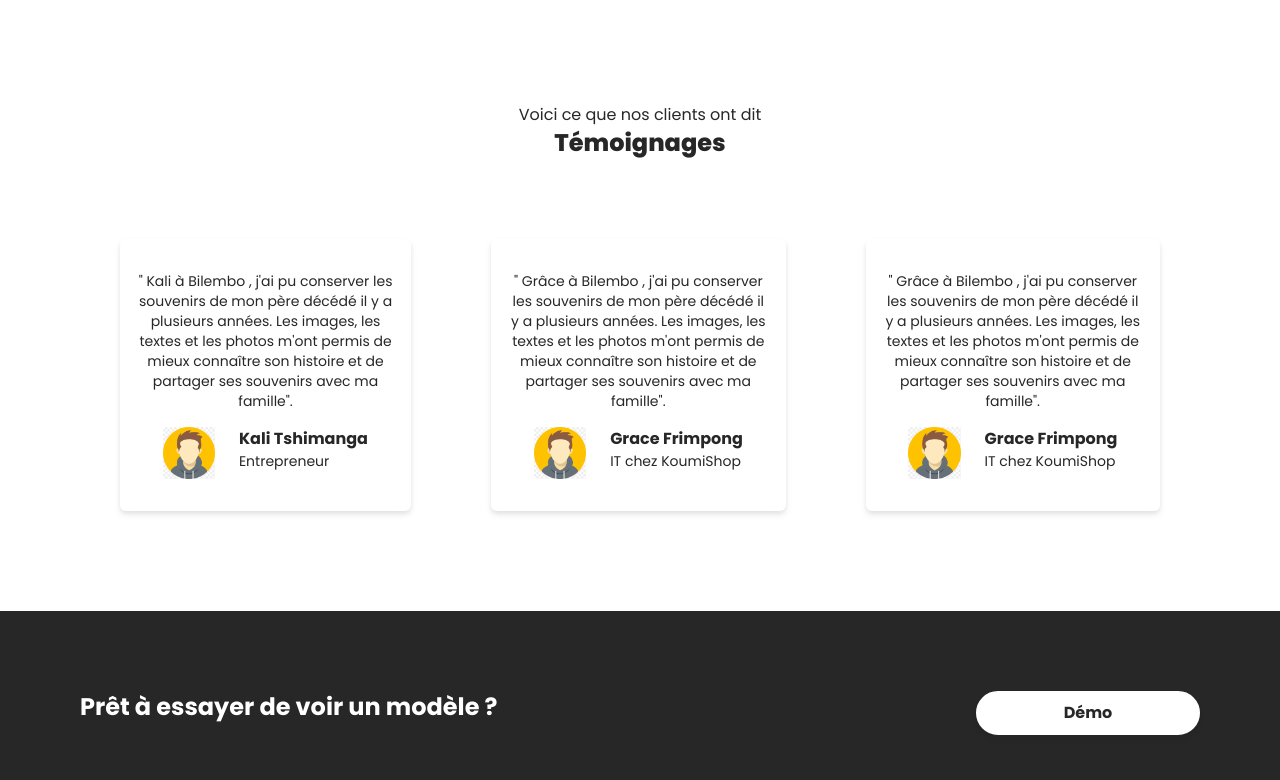
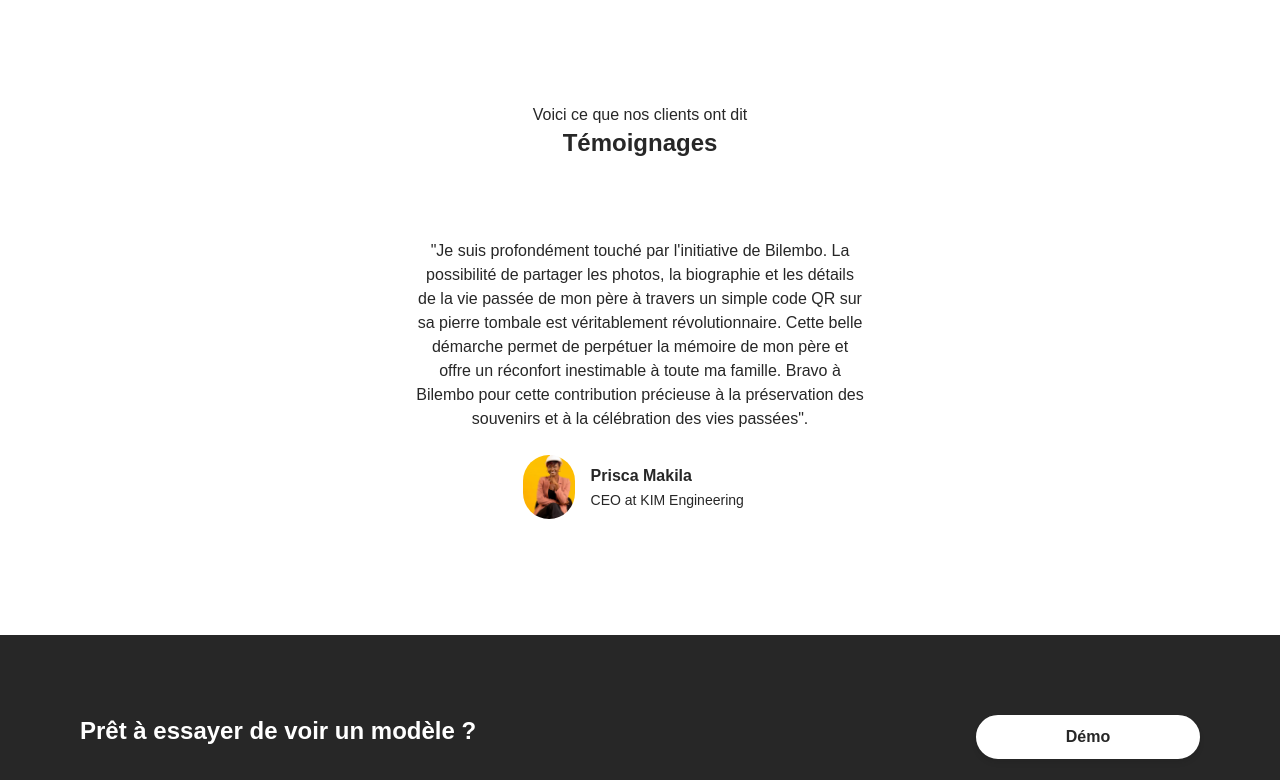
Before and after one commit to BenNdase/bilembo-webapp, a Next.js app: page / in a window 1280 px wide. Shown: the part 1600-2380 px from the top of the page. Built offline with nearby package versions, Linux system fonts and the light colour scheme.

Commit message:
refactor

```diff
--- a/app/globals.css
+++ b/app/globals.css
@@ -1,15 +1,15 @@
 @tailwind base;
 @tailwind components;
 @tailwind utilities;
-@import url('https://fonts.googleapis.com/css2?family=Montserrat:ital,wght@0,100;0,200;0,300;0,400;0,500;0,600;0,700;0,800;0,900;1,100;1,200;1,300;1,400;1,500;1,600;1,700;1,800;1,900&family=Poppins:ital,wght@0,100;0,200;0,300;0,400;0,500;0,600;0,700;0,800;0,900;1,100;1,200;1,300;1,400;1,500;1,600;1,700;1,800;1,900&display=swap');
-
+@import url("https://fonts.googleapis.com/css2?family=Montserrat:ital,wght@0,100;0,200;0,300;0,400;0,500;0,600;0,700;0,800;0,900;1,100;1,200;1,300;1,400;1,500;1,600;1,700;1,800;1,900&family=Poppins:ital,wght@0,100;0,200;0,300;0,400;0,500;0,600;0,700;0,800;0,900;1,100;1,200;1,300;1,400;1,500;1,600;1,700;1,800;1,900&display=swap");
+@import url("https://fonts.googleapis.com/css2?family=Khand:wght@300;400;500;600;700&family=Roboto:ital,wght@0,100;0,300;0,400;0,500;0,700;0,900;1,100;1,300;1,400;1,500;1,700;1,900&display=swap");
 
 :root {
-    --white-color: #ffff;
-    --primary-color: #272727;
+  --white-color: #ffff;
+  --primary-color: #272727;
 }
 
-*{
-    font-family: 'Poppins', sans-serif;
-    color: #272727;
+* {
+  font-family: "Khand", sans-serif;
+  color: #272727;
 }
--- a/app/layout.tsx
+++ b/app/layout.tsx
@@ -1,12 +1,12 @@
 import "./globals.css";
 import type { Metadata } from "next";
-import { Poppins } from "next/font/google";
+import { Khand } from "next/font/google";
 import Provider from "./provider/provider";
 
-const poppins = Poppins({
-  weight: ["100", "200", "300", "400", "500", "600", "700", "800", "900"],
-  subsets: ["latin"],
-});
+// const khand = Khand({
+//   weight: ["100", "200", "300", "400", "500", "600", "700", "800", "900"],
+//   subsets: ["latin"],
+// });
 
 export const metadata: Metadata = {
   title: "Bilembo In Memory",
@@ -22,9 +22,7 @@ export default function RootLayout({
   return (
     <html lang="fr">
       <Provider>
-        <body className={`${poppins.className} text-[#272727]`}>
-          {children}
-        </body>
+        <body className={` text-[#272727]`}>{children}</body>
       </Provider>
     </html>
   );
--- a/components/client/home/banner/index.tsx
+++ b/components/client/home/banner/index.tsx
@@ -11,7 +11,7 @@ const BannerSectionOfHome = () => {
   return (
     <BaseContainer className="p-4 lg:flex lg:justify-between lg:items-center lg:-mt-6 lg:pb-16 lg:h-[100vh]">
       <div className="lg:w-3/5 lg:-mt-16">
-        <h1 className="text-3xl font-bold lg:text-6xl lg:leading-tight lg:font-extrabold">
+        <h1 className="text-2xl font-extrabold lg:text-5xl lg:font-extrabold">
           Parce que chaque vie qui passe sur cette terre laisse des traces
         </h1>
         <p className="text-sm py-2 lg:text-lg lg:py-9">
@@ -38,11 +38,11 @@ const BannerSectionOfHome = () => {
           </ButtonLink>
         </div>
       </div>
-      <div className="py-6 flex items-center justify-center lg:w-1/3">
+      <div className="py-6 flex items-center justify-center lg:w-1/2">
         <Image
           src={photo}
           alt="Bilembo in memory mobile"
-          className="w-3/5 lg:w-8/12"
+          className="w-3/5 lg:w-6/12"
         />
       </div>
       <div className="lg:hidden">
--- a/components/client/home/testimonies_section/card.tsx
+++ b/components/client/home/testimonies_section/card.tsx
@@ -1,42 +1,47 @@
+"use client";
+import { Card, CardBody } from "@material-tailwind/react";
 import Image from "next/image";
-import React from "react";
 
 export type Props = {
   className?: string;
-  content?: string;
-  name?: string;
-  detail?: string;
+  content: string;
+  name: string;
+  detail: string;
   avatar: any;
 };
 
-const TestimoniesCard: React.FC<Props> = ({
+const TestimonialCard: React.FC<Props> = ({
+  avatar,
   className,
   content,
+  detail,
   name,
-  detail,
-  avatar,
 }) => {
   return (
-    <div
-      className="flex flex-col gap-4 bg-white drop-shadow-md py-8 px-4 rounded-md"
-      data-aos="zoom-in"
+    <Card
+      placeholder=""
+      color="transparent"
+      shadow={false}
+      className="w-full max-w-[28rem] flex flex-col items-center justify-center"
     >
-      <p className="text-sm text-center">{content}</p>
-      <div className="flex gap-6 justify-center items-start">
+      <CardBody placeholder="" className="mb-6 p-0">
+        <p className="text-center">{content}</p>
+      </CardBody>
+      <div className="mx-0 flex items-center gap-4 pt-0 pb-4">
         <Image
           src={avatar}
-          alt="Temoignanes image"
-          className="w-1/5"
-          width={200}
-          height={200}
+          alt={name}
+          className="w-[4rem] h-[4rem] rounded-full"
         />
-        <div>
-          <p className="font-bold">{name}</p>
+        <div className="flex w-full flex-col gap-0.5">
+          <div className="flex items-center justify-between">
+            <h5 className="font-extrabold">{name}</h5>
+          </div>
           <p className="text-sm">{detail}</p>
         </div>
       </div>
-    </div>
+    </Card>
   );
 };
 
-export default TestimoniesCard;
+export default TestimonialCard;
--- a/components/client/home/testimonies_section/index.tsx
+++ b/components/client/home/testimonies_section/index.tsx
@@ -3,26 +3,27 @@ import TestimoniesCard from "./card";
 import BaseContainer from "../../../layout/container";
 import TitleSection from "../../../layout/title/section";
 import Slideshow from "../../../ui/slide";
+import ImgPrisca from "@/assets/testimony/prisca.jpeg";
 
 const Testimonies = [
   {
-    name: "Kali Tshimanga",
-    detail: "Entrepreneur",
-    description: `" Kali à Bilembo , j'ai pu conserver les souvenirs de mon père décédé il y a plusieurs années. Les images, les textes et les photos m'ont permis de mieux connaître son histoire et de partager ses souvenirs avec ma famille".`,
-    avatar: { Avatar },
+    name: "Prisca Makila",
+    detail: "CEO at KIM Engineering",
+    description: `"Je suis profondément touché par l'initiative de Bilembo. La possibilité de partager les photos, la biographie et les détails de la vie passée de mon père à travers un simple code QR sur sa pierre tombale est véritablement révolutionnaire. Cette belle démarche permet de perpétuer la mémoire de mon père et offre un réconfort inestimable à toute ma famille. Bravo à Bilembo pour cette contribution précieuse à la préservation des souvenirs et à la célébration des vies passées".`,
+    avatar: { ImgPrisca },
   },
-  {
-    name: "Grace Frimpong",
-    detail: "IT chez KoumiShop",
-    description: `" Grâce à Bilembo , j'ai pu conserver les souvenirs de mon père décédé il y a plusieurs années. Les images, les textes et les photos m'ont permis de mieux connaître son histoire et de partager ses souvenirs avec ma famille".`,
-    avatar: { Avatar },
-  },
-  {
-    name: "Grace Frimpong",
-    detail: "IT chez KoumiShop",
-    description: `" Grâce à Bilembo , j'ai pu conserver les souvenirs de mon père décédé il y a plusieurs années. Les images, les textes et les photos m'ont permis de mieux connaître son histoire et de partager ses souvenirs avec ma famille".`,
-    avatar: { Avatar },
-  },
+  // {
+  //   name: "Grace Frimpong",
+  //   detail: "IT chez KoumiShop",
+  //   description: `" Grâce à Bilembo , j'ai pu conserver les souvenirs de mon père décédé il y a plusieurs années. Les images, les textes et les photos m'ont permis de mieux connaître son histoire et de partager ses souvenirs avec ma famille".`,
+  //   avatar: { Avatar },
+  // },
+  // {
+  //   name: "Grace Frimpong",
+  //   detail: "IT chez KoumiShop",
+  //   description: `" Grâce à Bilembo , j'ai pu conserver les souvenirs de mon père décédé il y a plusieurs années. Les images, les textes et les photos m'ont permis de mieux connaître son histoire et de partager ses souvenirs avec ma famille".`,
+  //   avatar: { Avatar },
+  // },
 ];
 
 const TestimoniesSection = () => {
@@ -33,11 +34,11 @@ const TestimoniesSection = () => {
         title="Témoignages"
       />
       <Slideshow />
-      <div className="hidden lg:flex py-10">
+      <div className="hidden lg:flex justify-center items-center py-10">
         {Testimonies.map((fadeImage, index) => (
           <div key={index} className="p-10">
             <TestimoniesCard
-              avatar={Avatar}
+              avatar={ImgPrisca}
               name={fadeImage.name}
               content={fadeImage.description}
               detail={fadeImage.detail}
--- a/components/ui/slide/index.tsx
+++ b/components/ui/slide/index.tsx
@@ -6,25 +6,14 @@ import { Fade } from "react-slideshow-image";
 import "react-slideshow-image/dist/styles.css";
 import Avatar from "../../../assets/avatar.png";
 import TestimoniesCard from "../../client/home/testimonies_section/card";
+import ImgPrisca from "@/assets/testimony/prisca.jpeg";
 
 const fadeImages = [
   {
-    name: "Kali Tshimanga",
-    detail: "Entrepreneur",
-    description: `" Kali à Bilembo , j'ai pu conserver les souvenirs de mon père décédé il y a plusieurs années. Les images, les textes et les photos m'ont permis de mieux connaître son histoire et de partager ses souvenirs avec ma famille".`,
-    avatar: { Avatar },
-  },
-  {
-    name: "Grace Frimpong",
-    detail: "IT chez KoumiShop",
-    description: `" Grâce à Bilembo , j'ai pu conserver les souvenirs de mon père décédé il y a plusieurs années. Les images, les textes et les photos m'ont permis de mieux connaître son histoire et de partager ses souvenirs avec ma famille".`,
-    avatar: { Avatar },
-  },
-  {
-    name: "Grace Frimpong",
-    detail: "IT chez KoumiShop",
-    description: `" Grâce à Bilembo , j'ai pu conserver les souvenirs de mon père décédé il y a plusieurs années. Les images, les textes et les photos m'ont permis de mieux connaître son histoire et de partager ses souvenirs avec ma famille".`,
-    avatar: { Avatar },
+    name: "Prisca Makila",
+    detail: "CEO at KIM Engineering",
+    description: `"Je suis profondément touché par l'initiative de Bilembo. La possibilité de partager les photos, la biographie et les détails de la vie passée de mon père à travers un simple code QR sur sa pierre tombale est véritablement révolutionnaire. Cette belle démarche permet de perpétuer la mémoire de mon père et offre un réconfort inestimable à toute ma famille. Bravo à Bilembo pour cette contribution précieuse à la préservation des souvenirs et à la célébration des vies passées".`,
+    avatar: { ImgPrisca },
   },
 ];
 
@@ -35,7 +24,7 @@ const Slideshow = () => {
         {fadeImages.map((fadeImage, index) => (
           <div key={index} className="p-10">
             <TestimoniesCard
-              avatar={Avatar}
+              avatar={ImgPrisca}
               name={fadeImage.name}
               content={fadeImage.description}
               detail={fadeImage.detail}
```
Also changed, not shown: components/client/demo/memories/card.tsx (+28 -12 lines), components/client/demo/testimonies/card.tsx (+25 -18 lines), components/client/demo/testimonies/index.tsx (+10 -10 lines), assets/testimony/prisca.jpeg (added), 1 other file (tests, documents, lock files or other folders).
